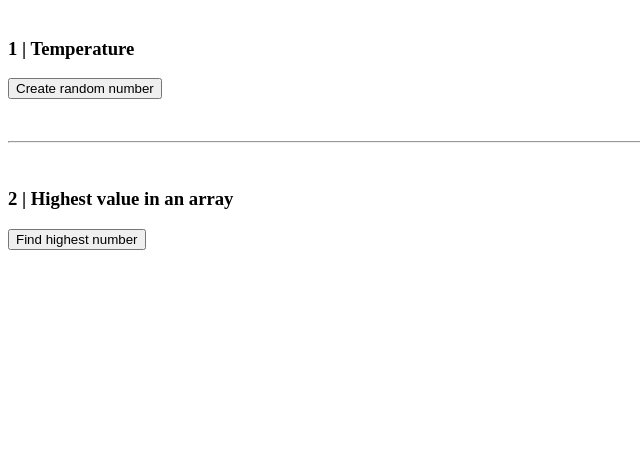
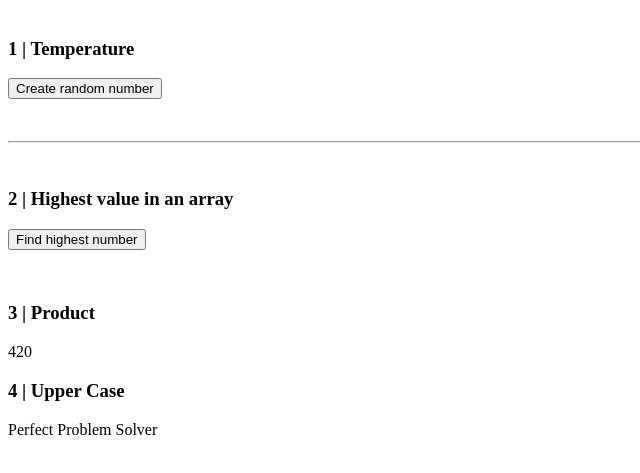
Before and after one commit to izzywest/FSWD40-day03-javascript, a plain HTML site: page index.html in a window 1280 px wide. Shown: the part 79-552 px from the top of the page, without its empty margins (0-640 px from the left). Drawn offline with Linux system fonts and the light colour scheme.

Commit message:
Done Basic exercises

```diff
--- a/index.html
+++ b/index.html
@@ -5,7 +5,6 @@
     <meta charset="utf-8">
     <meta http-equiv="X-UA-Compatible" content="IE=edge">
     <title>Day 3 | Classwork</title>
-    <script type="text/javascript" src="script.js"></script>
 </head>
 
 <body>
@@ -20,13 +19,21 @@
         <hr>
         <br>
     </div>
-
     <div>
-    	<h3>2 | Highest value in an array</h3>
-    	<button onclick="myFunction2()">Find highest number</button>
-		<br>
-		<p id="highest"></p>
+        <h3>2 | Highest value in an array</h3>
+        <button onclick="myFunction2()">Find highest number</button>
+        <br>
+        <p id="highest"></p>
+        <br>
+    </div>
+    <div>
+        <h3>3 | Product</h3>
+        <p id="prod"></p>
+    </div>
+    <div>
+        <h3>4 | Upper Case</h3>
+        <p id="upper"></p>
     </div>
 </body>
-
+ <script type="text/javascript" src="script.js"></script>
 </html>
--- a/script.js
+++ b/script.js
@@ -1,19 +1,44 @@
+// Temperature
 function myFunction1() {
     var randnb = Math.floor((Math.random() * 25) - 5);
 
     document.getElementById("randomnb").innerHTML = randnb;
 
     if (randnb <= 10) {
-    	var msg = "The weather is cold";
-    	document.getElementById("message").innerHTML = msg;
+        var msg = "The weather is cold";
+        document.getElementById("message").innerHTML = msg;
 
     } else if (randnb >= 11) {
-    	var msg = "The weather is moderate";
-    	document.getElementById("message").innerHTML = msg;
+        var msg = "The weather is moderate";
+        document.getElementById("message").innerHTML = msg;
     }
 }
 
+
+// Highest value in an array
 function myFunction2() {
-	var numberHigh = Math.max(1, 7, 5, 9);
+    var numberHigh = Math.max(1, 7, 5, 9);
     document.getElementById("highest").innerHTML = numberHigh;
 }
+
+
+// Product
+var ar1 = [1, 3, 7, 10, 2];
+
+var result = ar1.reduce(function(a, b) {
+    return a * b;
+});
+
+document.getElementById("prod").innerHTML = result;
+
+// Upper Case
+function caseUpper(str) {
+    str = "perfect problem solver";
+    var splitStr = str.toLowerCase().split(' ');
+    for (var i = 0; i < splitStr.length; i++) {
+        splitStr[i] = splitStr[i].charAt(0).toUpperCase() + splitStr[i].substring(1);
+    }
+    return splitStr.join(' ');
+}
+
+    document.getElementById("upper").innerHTML = caseUpper();
```
